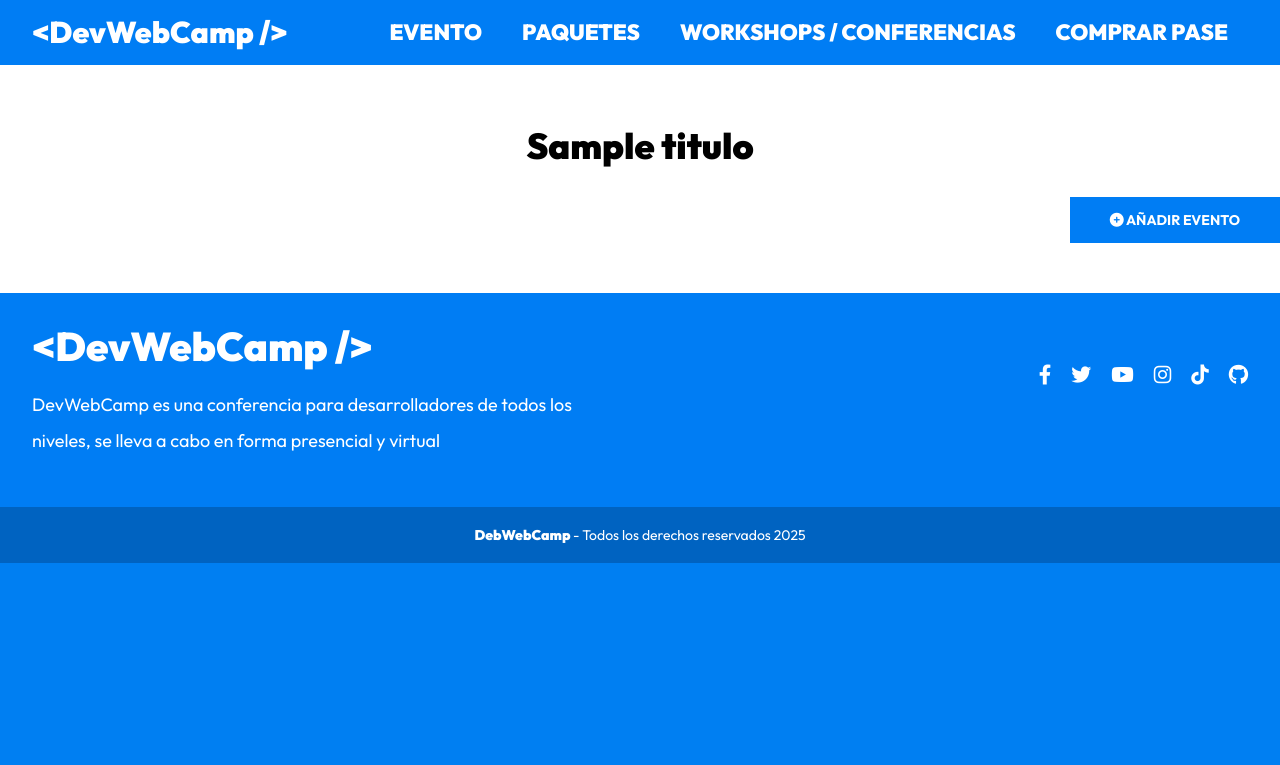
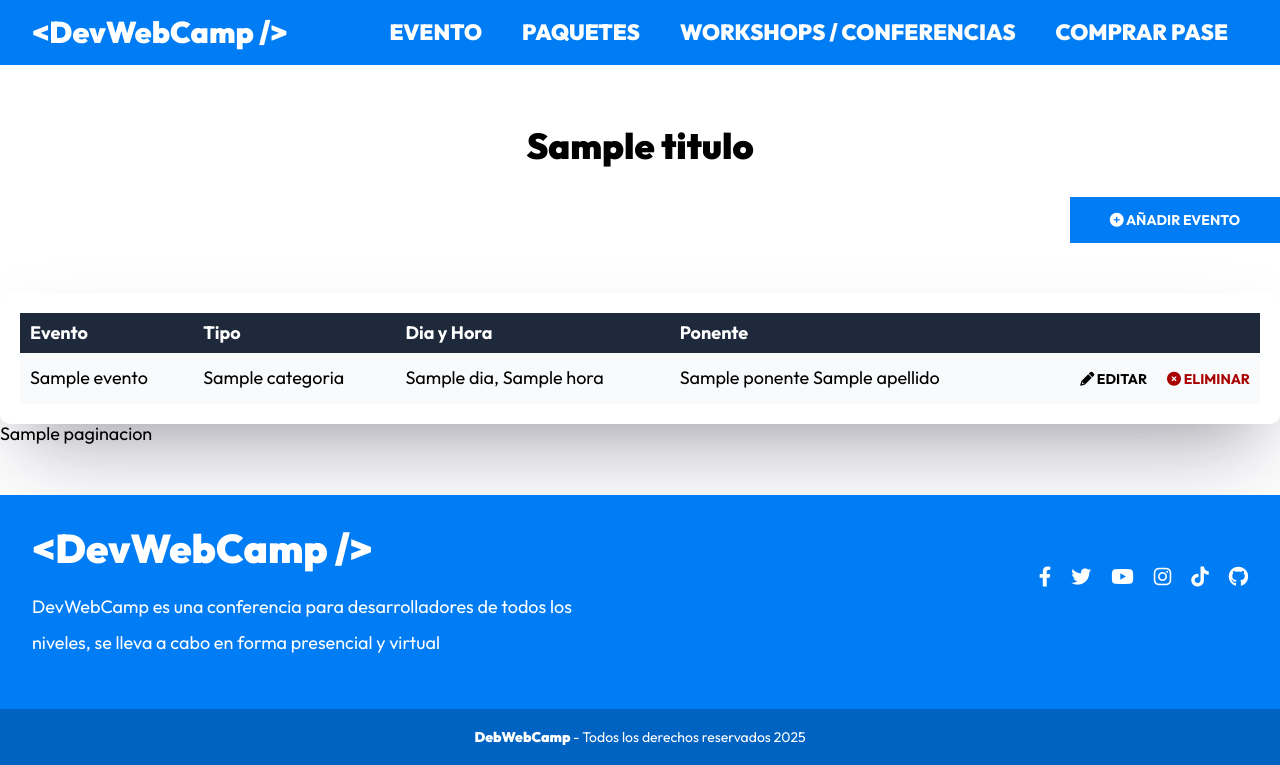
Before and after one commit to fipestar/DevWebCamp, a PHP site: template views/admin/eventos/index.php in a window 1280 px wide. Shown: the part 600-1365 px from the top of the page. Before the commit the page ends 1163 px from the top, so only its background shows below. Run offline with PHP 8.4, Linux system fonts and the light colour scheme; the template is opened without the code that fills it: most values are stand-ins (such as "Sample title", 1, 10 or a date in 2020); some libraries are stand-ins or nearby versions.

Commit message:
CRUD eventos

```diff
--- a/public/index.php
+++ b/public/index.php
@@ -48,9 +48,13 @@ $router->post('/admin/ponentes/eliminar', [PonentesController::class, 'eliminar'
 $router->get('/admin/eventos', [EventosController::class, 'index']);
 $router->get('/admin/eventos/crear', [EventosController::class, 'crear']);
 $router->post('/admin/eventos/crear', [EventosController::class, 'crear']);
+$router->get('/admin/eventos/editar', [EventosController::class, 'editar']);
+$router->post('/admin/eventos/editar', [EventosController::class, 'editar']);
+$router->post('/admin/eventos/eliminar', [EventosController::class, 'eliminar']);
 
 $router->get('/api/eventos-horario', [APIEventos::class, 'index']);
 $router->get('/api/ponentes', [APIPonentes::class, 'index']);
+$router->get('/api/ponente', [APIPonentes::class, 'ponente']);
 
 
 
--- a/views/admin/eventos/index.php
+++ b/views/admin/eventos/index.php
@@ -6,3 +6,59 @@
         Añadir Evento
     </a>
 </div>
+
+<div class="dashboard__contenedor">
+    <?php if(!empty($eventos)) {?>
+        <table class="table">
+            <thead class="table__thead">
+                <tr>
+                    <th scope="col" class="table__th">Evento</th>
+                    <th scope="col" class="table__th">Tipo</th>
+                    <th scope="col" class="table__th">Dia y Hora</th>
+                    <th scope="col" class="table__th">Ponente</th>
+                    <th scope="col" class="table__th"></th>
+                </tr>
+            </thead>
+
+            <tbody class="table__tbody">
+                <?php foreach($eventos as $evento) { ?>
+                        <tr class="table__tr">
+                            <td class="table__td">
+                                <?php echo $evento->nombre; ?>
+                            </td>
+                            <td class="table__td">
+                                <?php echo $evento->categoria->nombre; ?>
+                            </td>
+                            <td class="table__td">
+                                <?php echo $evento->dia->nombre . ", " . $evento->hora->hora; ?>
+                            </td>
+                            <td class="table__td">
+                                <?php echo $evento->ponente->nombre . " " . $evento->ponente->apellido; ?>
+                            </td>
+                            <td class="table__td--acciones">
+                                <a class="table__accion table__accion--ediftar" href="/admin/eventos/editar?id=<?php echo $evento->id ?>">
+                                    <i class="fa-solid fa-pencil"></i>
+                                    Editar
+                                </a>
+
+                                <form class="table__formulario" method="POST" action="/admin/eventos/eliminar">
+                                    <input type="hidden" name="id" value="<?php echo $evento->id; ?>">
+                                    <button class="table__accion table__accion--eliminar" type="submit" class="table__accion table__accion--eliminar">
+                                        <i class="fa-solid fa-circle-xmark"></i>
+                                        Eliminar
+                                    </button>
+                                </form>
+                            </td>
+                        </tr>
+
+                    <?php }?>
+            </tbody>
+        </table>
+        <?php } else {?>
+            <p class="text-center">No hay Eventos aun</p>
+            <?php }?>
+</div>
+
+<?php
+    echo $paginacion;
+?>
```
Also changed, not shown: controllers/APIPonentes.php (+13 -0 lines), controllers/EventosController.php (+96 -1 lines), controllers/PonentesController.php (+9 -0 lines), src/js/horas.js (+21 -6 lines), src/js/ponentes.js (+23 -1 lines), views/admin/eventos/editar.php (added, +17 -0 lines), views/admin/eventos/formulario.php (+5 -3 lines), public/build/js/bundle.min.js, 1 other file.
